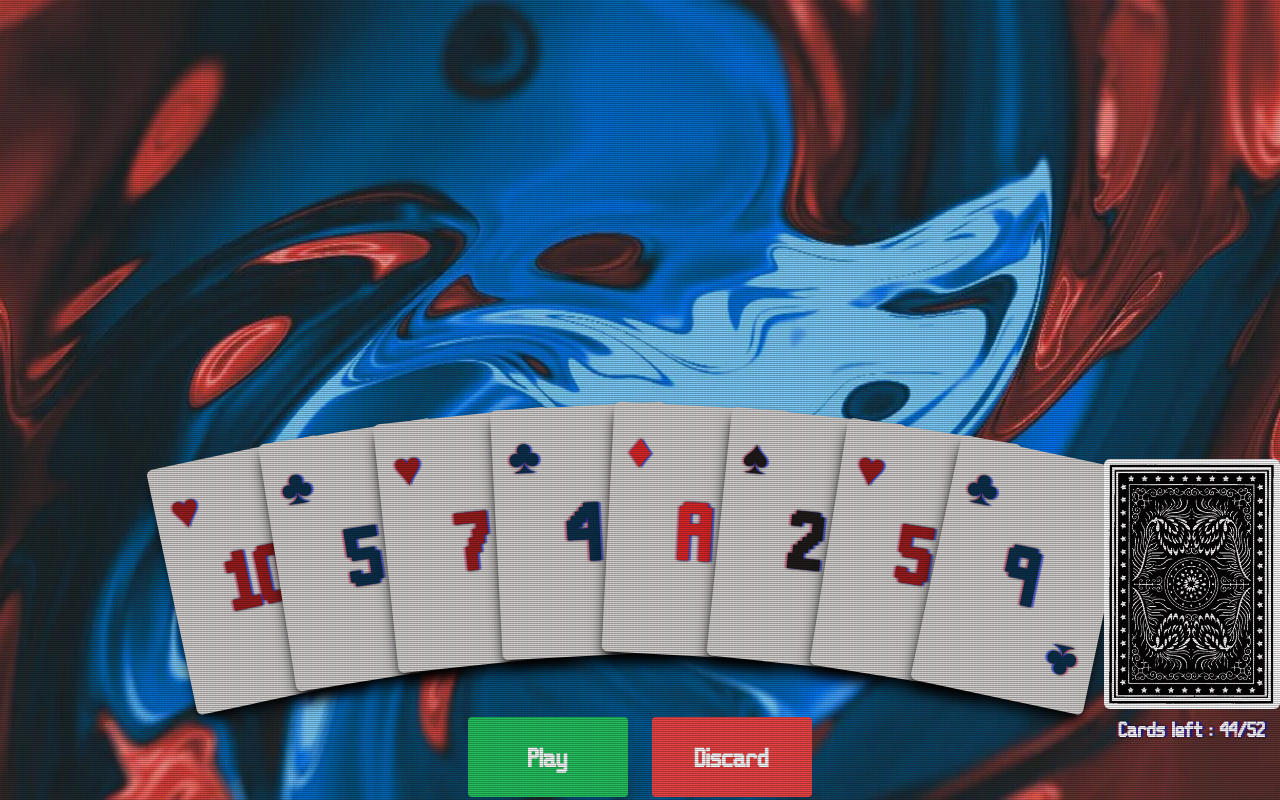
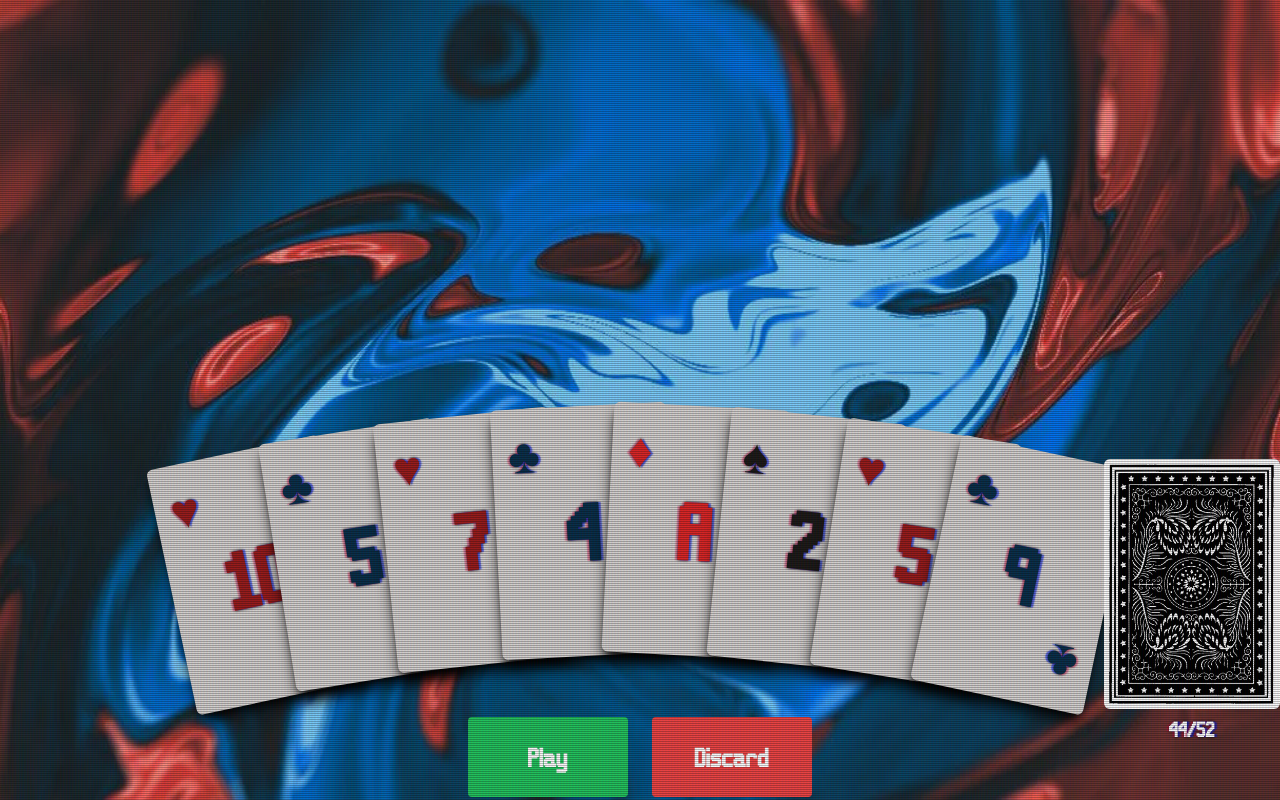
Before and after one commit to Arcades2/balpastrop, a React (Vite) app: page / in a window 1280 px wide. Built offline with nearby package versions, Linux system fonts and the light colour scheme.

Commit message:
Prevent draw if no more card on the deck

```diff
--- a/src/components/deck.tsx
+++ b/src/components/deck.tsx
@@ -12,9 +12,7 @@ export function Deck() {
           backgroundImage: `url(${cardBack})`,
         }}
       />
-      <p className="mt-2 text-center font-bold text-white">
-        Cards left : {deck.length}/52
-      </p>
+      <p className="mt-2 text-center font-bold text-white">{deck.length}/52</p>
     </div>
   );
 }
```
